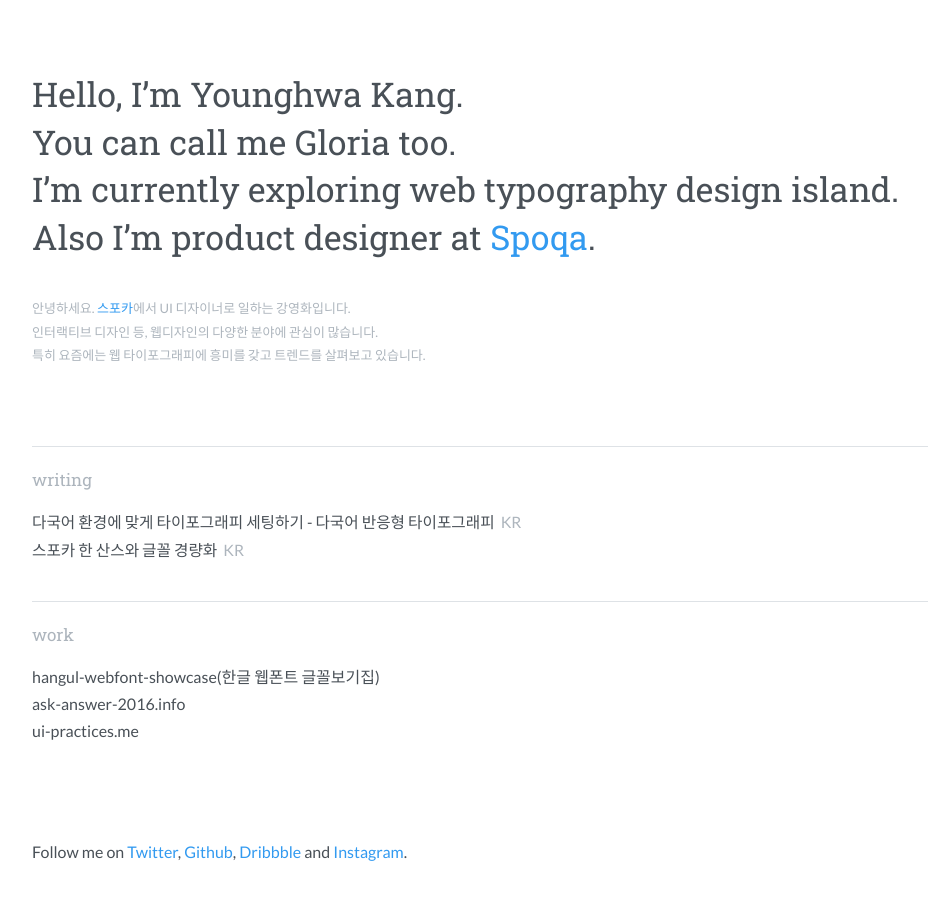
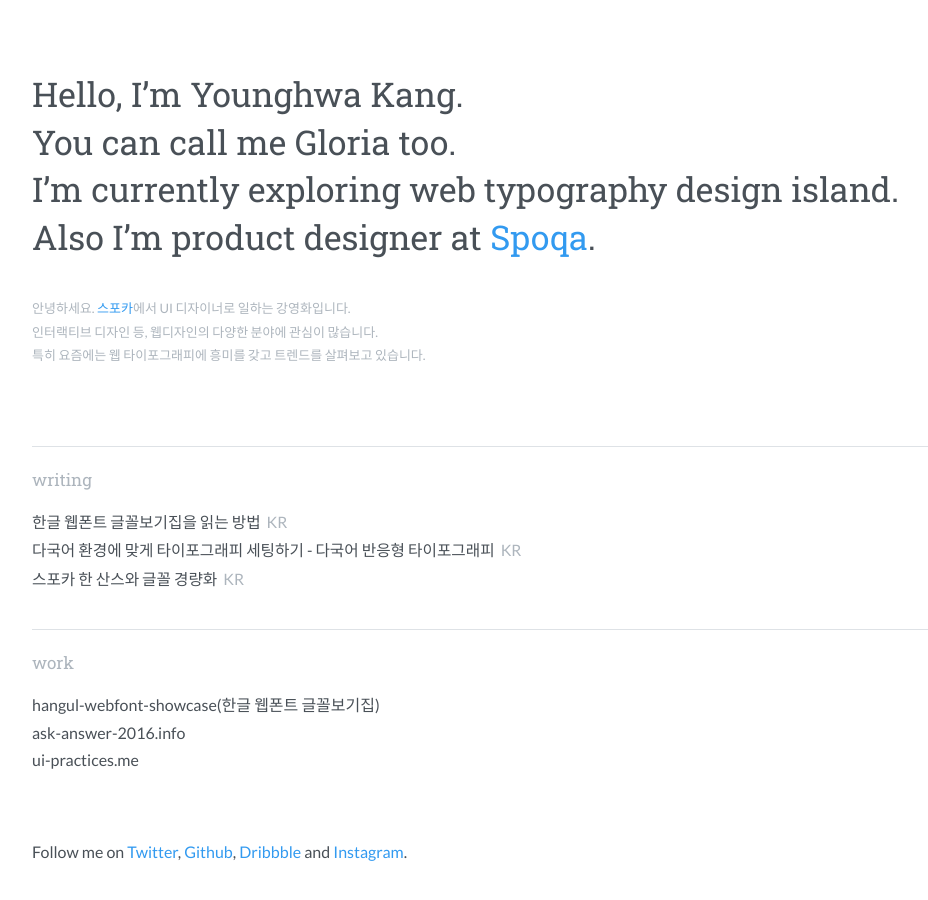
Before and after one commit to young-hwa/young-hwa.github.io, a Jekyll site: the page built from index.html, in a window 1280 px wide. Shown: the whole page, without its empty margins (128-1056 px from the left). Built offline with Jekyll 4.4.1, drawn with Linux system fonts in a browser that asks for light colours.

Commit message:
add post link.

```diff
--- a/_layouts/default.html
+++ b/_layouts/default.html
@@ -16,6 +16,7 @@
           <div class="main__list main__list__writing">
             <div>writing</div>
             <ul>
+              <li><a href="http://youngkang.me/2016/12/23/hangul-webfont-showcase">한글 웹폰트 글꼴보기집을 읽는 방법</a><span>KR</span></li>
               <li><a href="https://spoqa.github.io/2016/06/03/localize-type-setting.html" target="_blank">다국어 환경에 맞게 타이포그래피 세팅하기 - 다국어 반응형 타이포그래피</a><span>KR</span></li>
               <li><a href="https://spoqa.github.io/2015/10/14/making-spoqa-han-sans.html" target="_blank">스포카 한 산스와 글꼴 경량화</a><span>KR</span></li>
             </ul>
```
